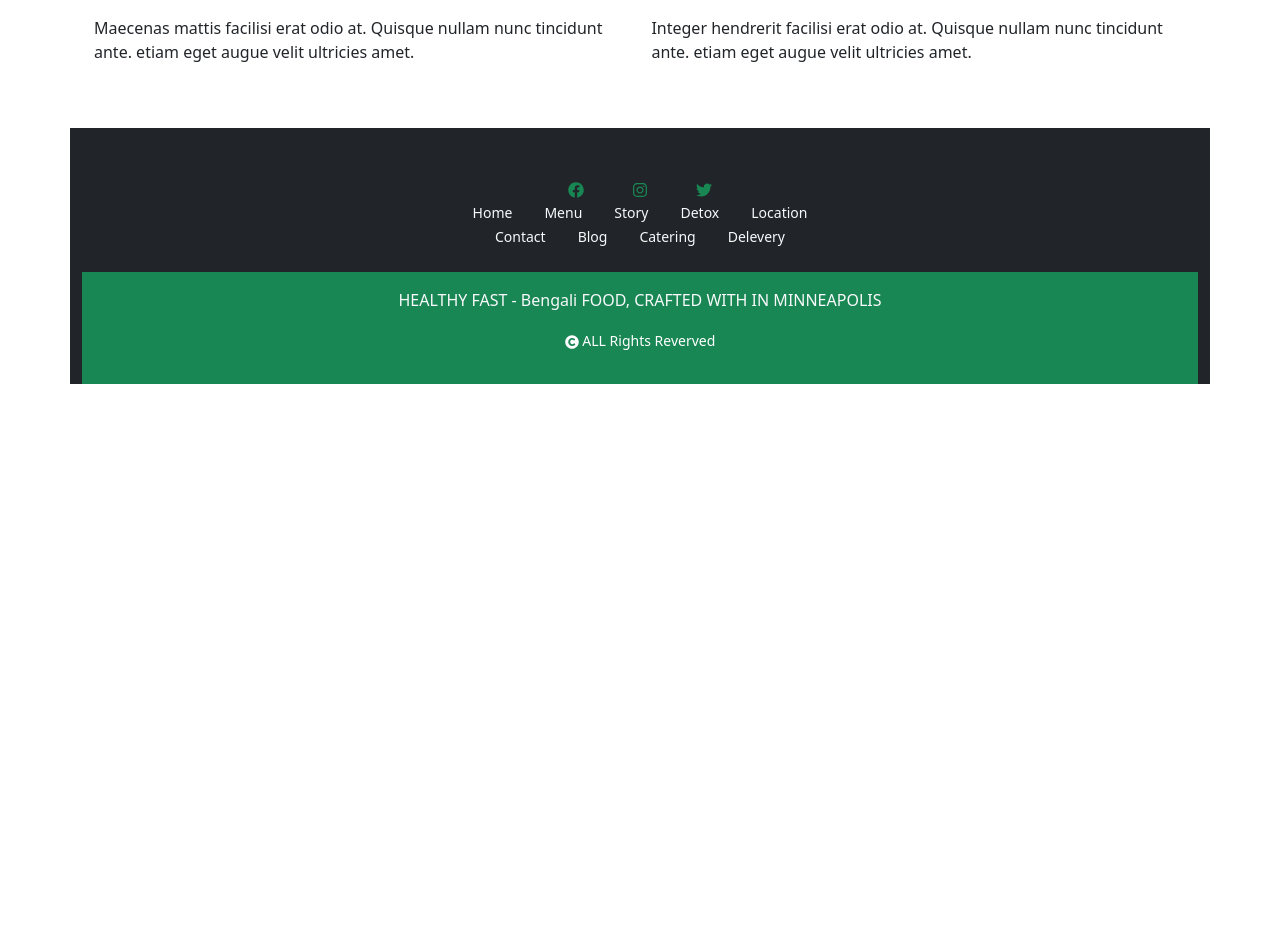
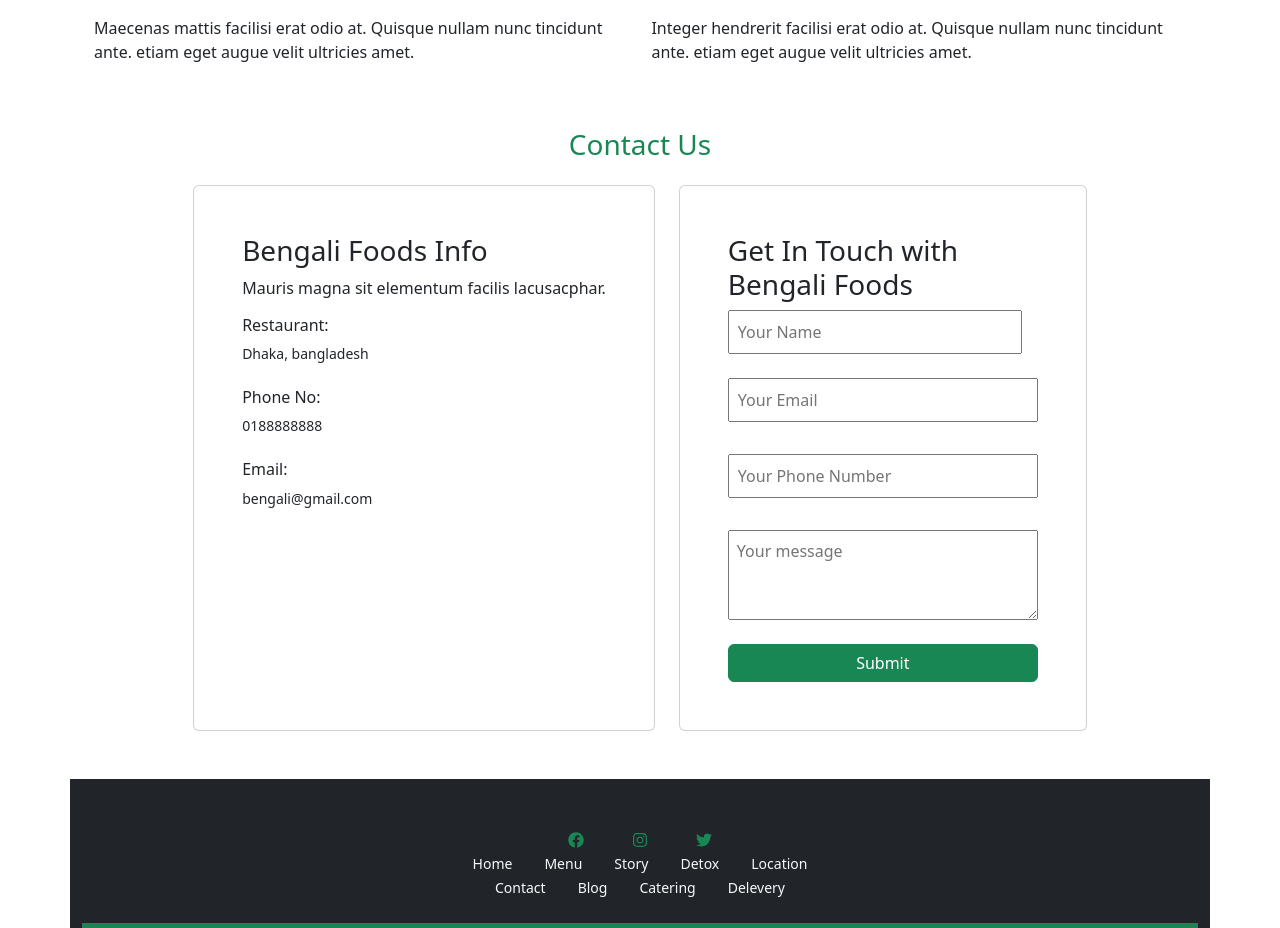
Before and after one commit to AfrinAkter1/Bengali-Foods, a React (Vite) app: page / in a window 1280 px wide. Shown: the part 983-1911 px from the top of the page. Before the commit the page ends 1367 px from the top, so only its background shows below. Built offline with nearby package versions, Linux system fonts and the light colour scheme; no server answers.

Commit message:
create contact page

```diff
--- a/src/pages/Contact.jsx
+++ b/src/pages/Contact.jsx
@@ -1,15 +1,31 @@
 import React from 'react';
-import { Container } from 'react-bootstrap';
+import { Button, Container } from 'react-bootstrap';
 
 const Contact = () => {
     return (
-        <Container>
-            <div>
+        <Container className=' my-5'>
+        <h3 className='text-center text-success my-4'>Contact Us</h3>
+            <div className='d-flex gap-4 justify-content-center'>
+            <div className='card p-5'>
                 <h3>Bengali Foods Info</h3>
                 <p>Mauris magna sit elementum facilis lacusacphar.</p>
-                <h6>Restaurant</h6>
-                <small></small>
-
+                <h6>Restaurant:</h6>
+                <small >Dhaka, bangladesh</small><br />
+                 <h6>Phone No:</h6>
+                 <small>0188888888</small><br />
+                 <h6>Email:</h6>
+                 <small>bengali@gmail.com</small>
+            </div>
+            <div className='p-5 card'>
+                <h3>Get In Touch with <br /> Bengali Foods</h3>
+                <input className='p-2 me-3' placeholder='Your Name' type="text" />
+                <br />
+                <input className='p-2 ' placeholder='Your Email' type="email" /> <br />
+                <input className='p-2 my-2' type="number" placeholder='Your Phone Number' /> <br />
+                <textarea className='p-2' placeholder='Your message' name="" id="" cols="30" rows="3"></textarea>
+                <br />
+                <Button variant='success'>Submit</Button>
+            </div>
             </div>
         </Container>
     );
--- a/src/pages/Shared/Header.jsx
+++ b/src/pages/Shared/Header.jsx
@@ -3,6 +3,7 @@ import NavigrationBar from "./NavigrationBar";
 import { Container } from 'react-bootstrap';
 import Chef from '../Chef';
 import About from '../About';
+import Contact from '../Contact';
 
 const Header = () => {
     return (
@@ -18,6 +19,7 @@ const Header = () => {
             </div>
             <Chef></Chef>
             <About></About>
+            <Contact></Contact>
         </Container>
     );
 };
```
